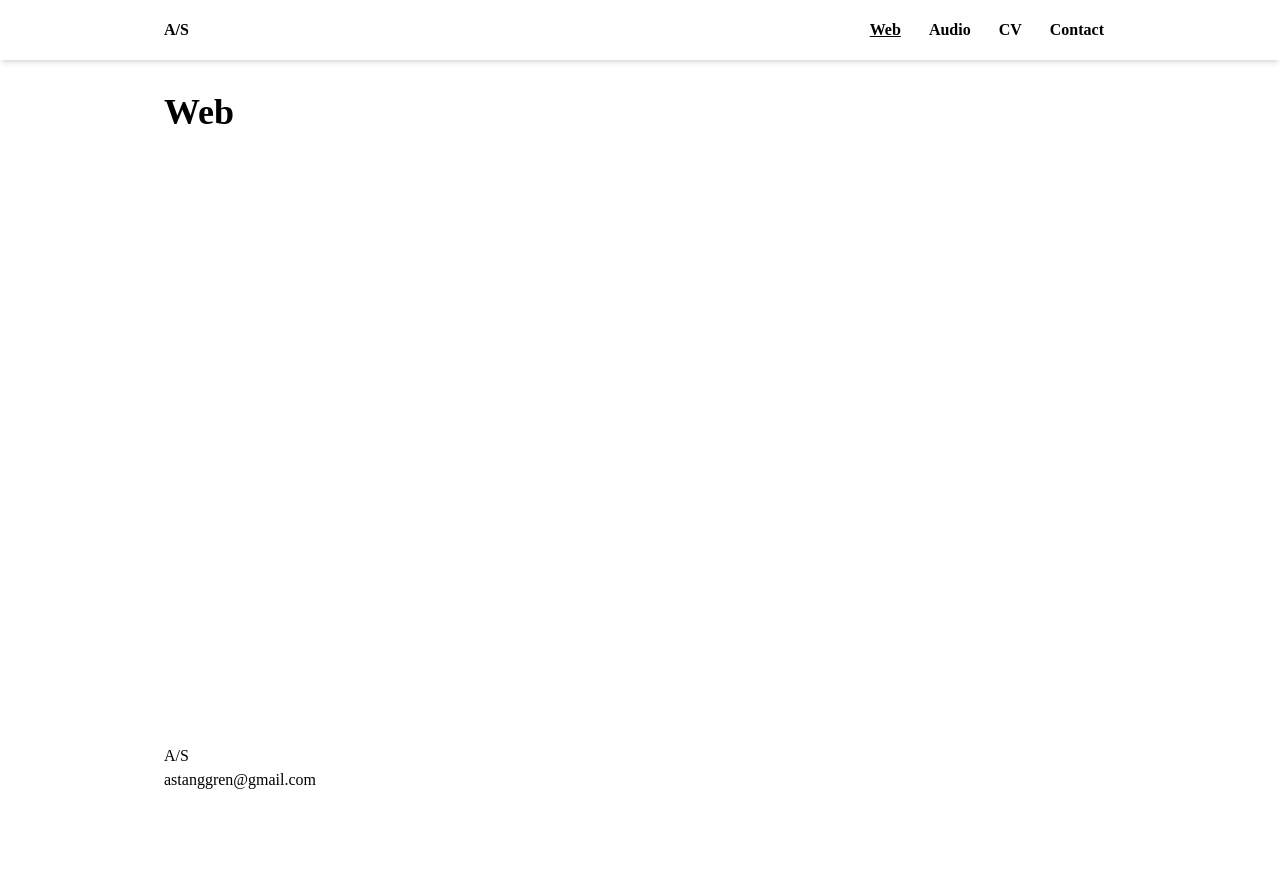
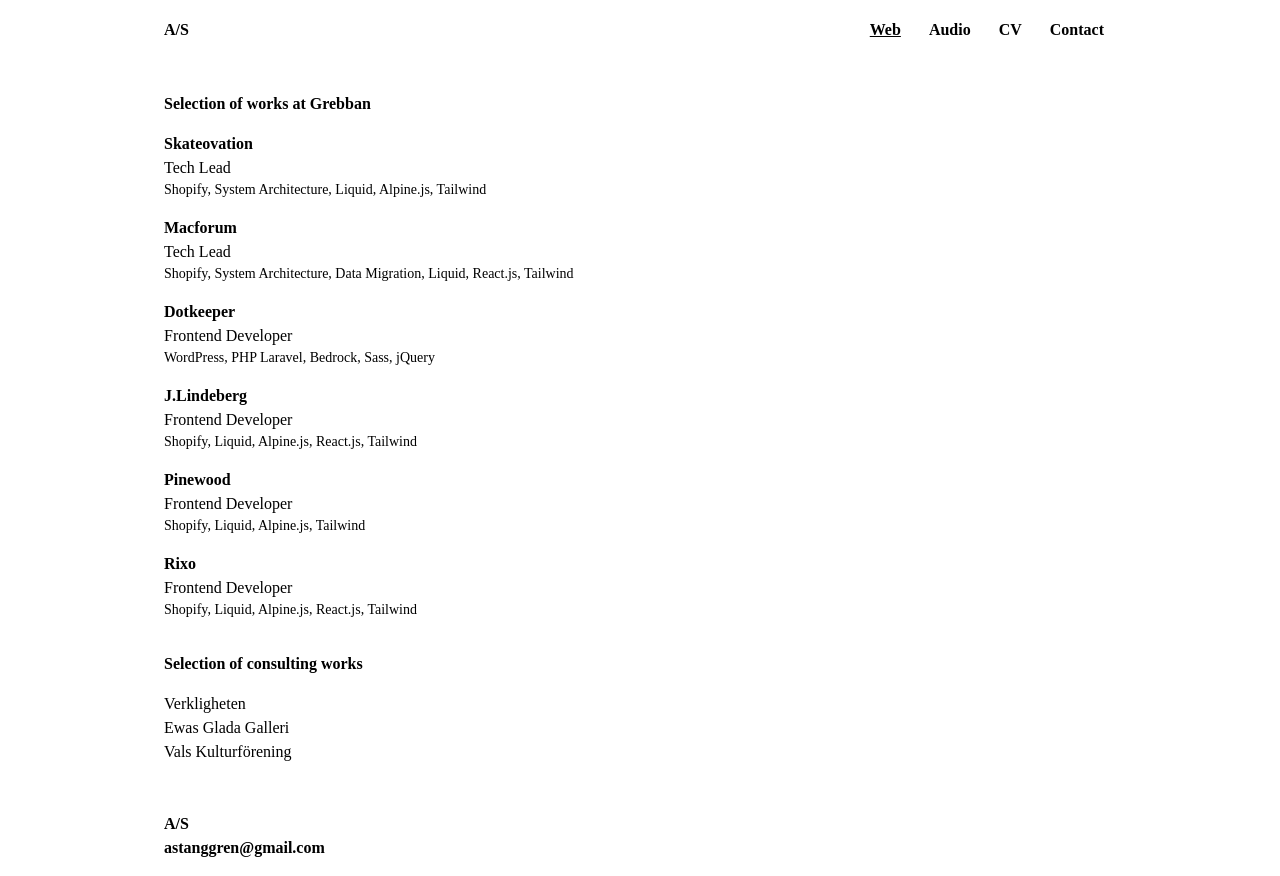
Before and after one commit to stanggren/portfolio-v2, a React (Vite) app: page /web in a window 1280 px wide. Before the commit the page ends 800 px from the top, so only its background shows below. Built offline with nearby package versions, Linux system fonts and the light colour scheme.

Commit message:
web works

```diff
--- a/src/components/Footer.tsx
+++ b/src/components/Footer.tsx
@@ -2,7 +2,7 @@
 
 const Footer = () => {
   return (
-    <footer className="bg-white py-8 mt-auto">
+    <footer className="bg-white p-16 mt-auto font-bold">
       <div className="max-w-[1000px] mx-auto px-16 md:px-24">
         <ul>
           <li>
--- a/src/components/Header.tsx
+++ b/src/components/Header.tsx
@@ -13,7 +13,7 @@
   const isActive = (path: string) => location.pathname === path;
 
   return (
-    <header className="bg-white shadow-md sticky top-0 z-50">
+    <header className="bg-white sticky top-0 z-50">
       <nav className="max-w-[1000px] mx-auto px-16 py-16 md:px-24">
         <div className="flex items-center justify-between">
           <Link to="/" className="font-bold hover:text-blue-700">
--- a/src/pages/Home.tsx
+++ b/src/pages/Home.tsx
@@ -9,10 +9,10 @@
   ];
 
   return (
-    <div>
-      <h1 className="text-4xl font-bold">I'm Andreas Stanggren –</h1>
-      <p className="mt-4">A Umeå based web developer and audio explorer filling my time with arts, coding and building web experiences.</p>
-      <ul className="mt-8">
+    <div className="pt-32">
+      <h1 className="text-2xl font-bold">I'm Andreas Stanggren –</h1>
+      <p className="mt-4">A web developer and audio explorer based in Umeå, spending my time on art, coding, and crafting web experiences.</p>
+      <ul className="mt-32 font-bold">
         {navLinks.map((link) => (
           <li key={link.path}>
             <Link to={link.path} className="hover:text-blue-700">
--- a/src/pages/Web.tsx
+++ b/src/pages/Web.tsx
@@ -1,7 +1,78 @@
 const Web = () => {
+  const grebbanWorks = [
+    {
+      name: 'Skateovation',
+      url: 'https://skateovation.com/',
+      role: 'Tech Lead',
+      tech: 'Shopify, System Architecture, Liquid, Alpine.js, Tailwind',
+    },
+    {
+      name: 'Macforum',
+      url: 'https://www.macforum.se/',
+      role: 'Tech Lead',
+      tech: 'Shopify, System Architecture, Data Migration, Liquid, React.js, Tailwind',
+    },
+    {
+      name: 'Dotkeeper',
+      url: 'https://dotkeeper.com/',
+      role: 'Frontend Developer',
+      tech: 'WordPress, PHP Laravel, Bedrock, Sass, jQuery',
+    },
+    {
+      name: 'J.Lindeberg',
+      url: 'https://www.jlindeberg.com/',
+      role: 'Frontend Developer',
+      tech: 'Shopify, Liquid, Alpine.js, React.js, Tailwind',
+    },
+    {
+      name: 'Pinewood',
+      url: 'https://pinewood.eu/',
+      role: 'Frontend Developer',
+      tech: 'Shopify, Liquid, Alpine.js, Tailwind',
+    },
+    {
+      name: 'Rixo',
+      url: 'https://rixolondon.com/',
+      role: 'Frontend Developer',
+      tech: 'Shopify, Liquid, Alpine.js, React.js, Tailwind',
+    },
+  ];
+
+  const consultingWorks = [
+    'Verkligheten',
+    'Ewas Glada Galleri',
+    'Vals Kulturförening',
+  ];
+
   return (
     <div>
-      <h1 className="text-4xl font-bold">Web</h1>
+      <h1 className="sr-only">Web</h1>
+
+      <section>
+        <h2 className="font-bold">Selection of works at Grebban</h2>
+        <ul className="mt-16">
+          {grebbanWorks.map((work) => (
+            <li key={work.name} className="mb-16">
+              <h3 className="font-bold">
+                <a href={work.url} target="_blank" rel="noopener noreferrer" className="hover:text-blue-700">
+                  {work.name}
+                </a>
+              </h3>
+              <p>{work.role}</p>
+              <p className="text-sm">{work.tech}</p>
+            </li>
+          ))}
+        </ul>
+      </section>
+
+      <section className="mt-32">
+        <h2 className="font-bold">Selection of consulting works</h2>
+        <ul className="mt-16">
+          {consultingWorks.map((work) => (
+            <li key={work}>{work}</li>
+          ))}
+        </ul>
+      </section>
     </div>
   );
 };
```
